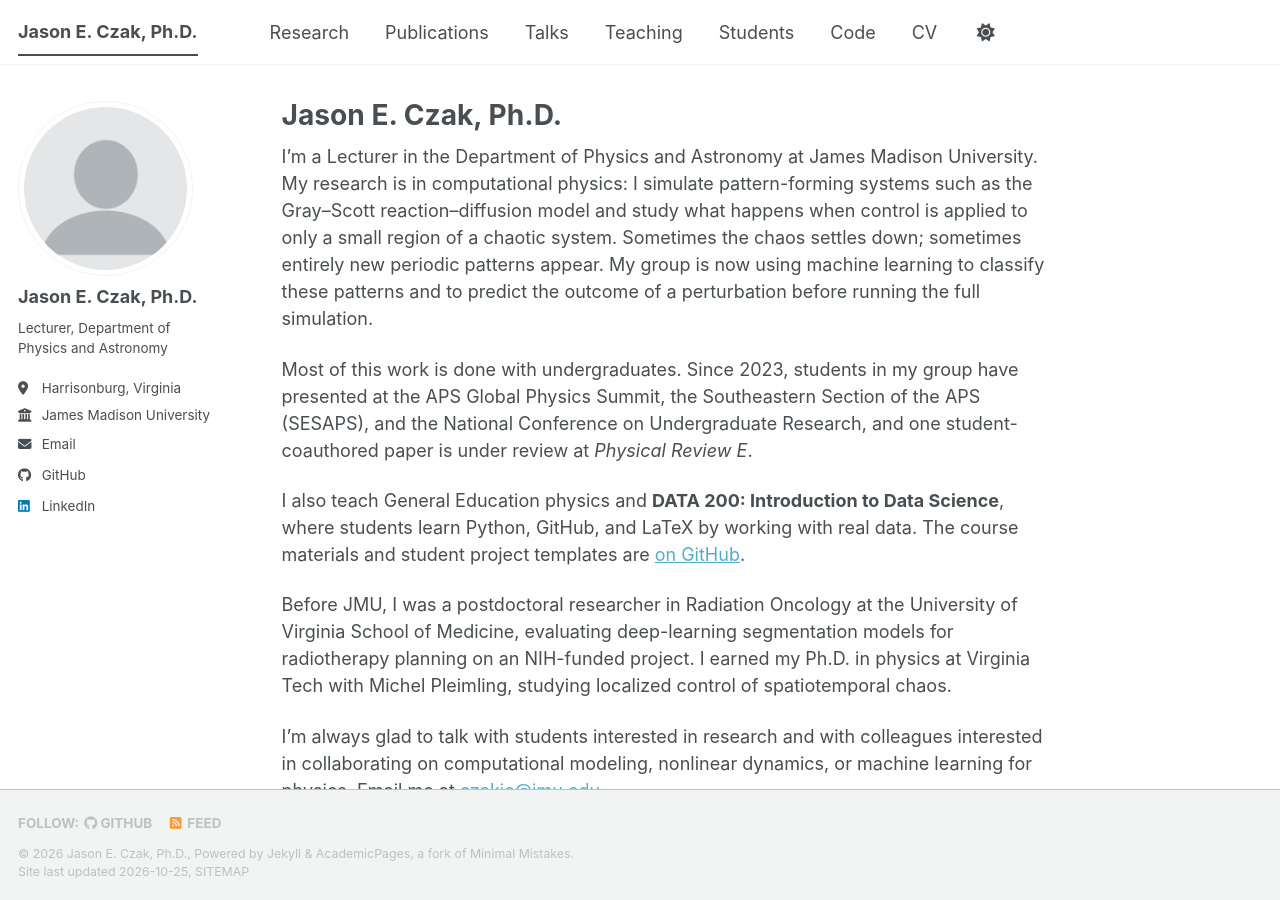
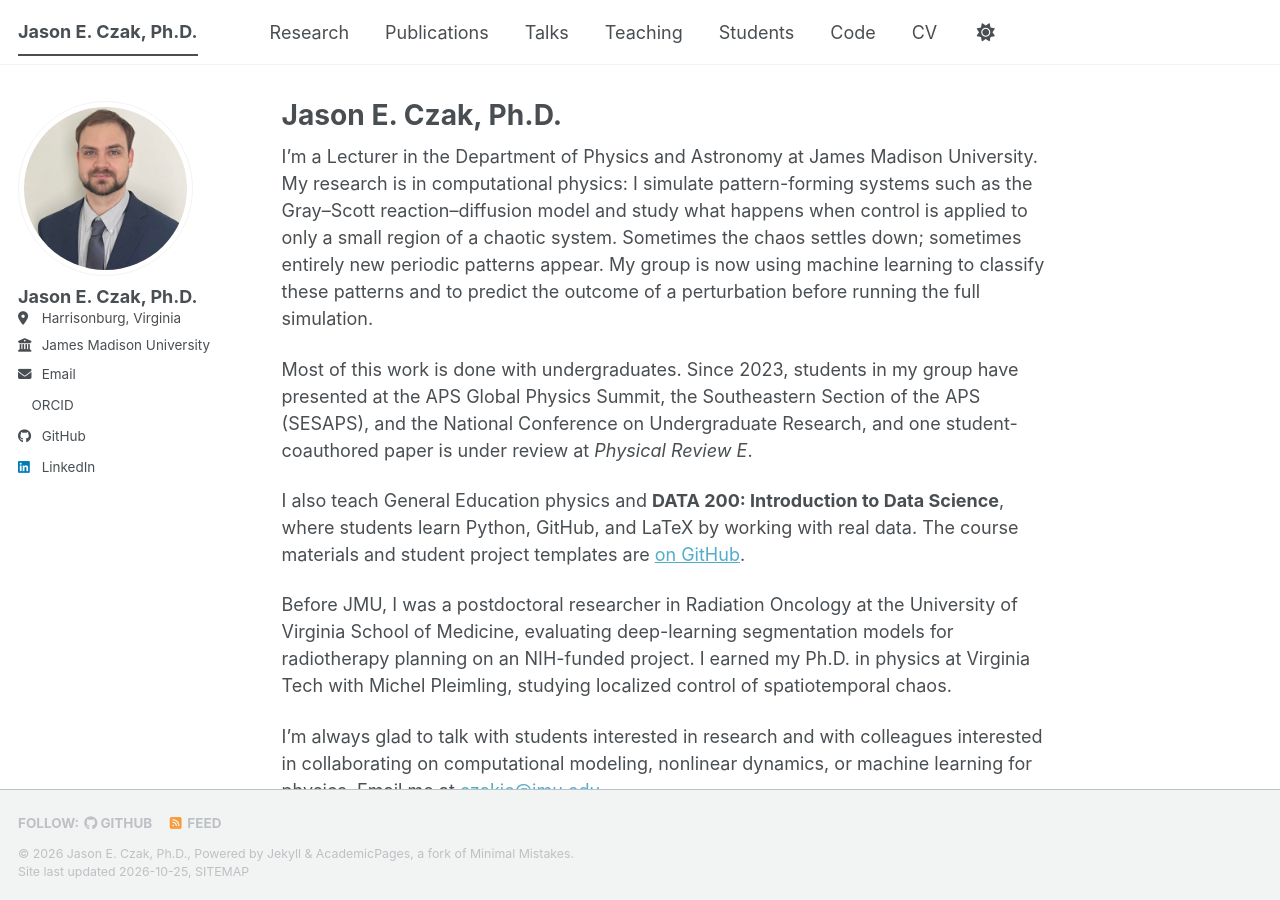
Before and after one commit to JasonCzak/JasonCzak.github.io, a Jekyll site: the page built from _pages/about.md, in a window 1280 px wide and 900 px high. Built offline with Jekyll 4.4.1, drawn with Linux system fonts in a browser that asks for light colours; a style sheet for code colours, icons or effects is not loaded; part of the change alters nothing that is shown.

Commit message:
Modify author details in _config.yml
Updated author avatar, pronouns, bio, and ORCID URL in the configuration file.

```diff
--- a/_config.yml
+++ b/_config.yml
@@ -23,10 +23,10 @@ repository               : "YOUR-GITHUB-USERNAME/YOUR-GITHUB-USERNAME.github.io"
 #               Additional customization can be done by editing /_includes/author-profile.html
 author:
   # Biographic information
-  avatar           : "profile.png"
+  avatar           : "Czak.jpg"
   name             : "Jason E. Czak, Ph.D."
-  pronouns         : # example: "she/her"
-  bio              : "Lecturer, Department of Physics and Astronomy"
+  pronouns         : # example: "he"
+  bio              : #"Lecturer, Department of Physics and Astronomy"
   location         : "Harrisonburg, Virginia"
   employer         : "James Madison University"
   uri              : # URL
@@ -38,7 +38,7 @@ author:
   googlescholar    : # paste your Google Scholar profile URL here
   inspire-hep      : # URL
   impactstory      : # URL
-  orcid            : # paste your ORCID URL here, e.g. "https://orcid.org/0000-0000-0000-0000"
+  orcid            : https://orcid.org/0000-0001-5813-9230
   semantic         : # URL
   ssrn             : # URL
   pubmed           :
```
